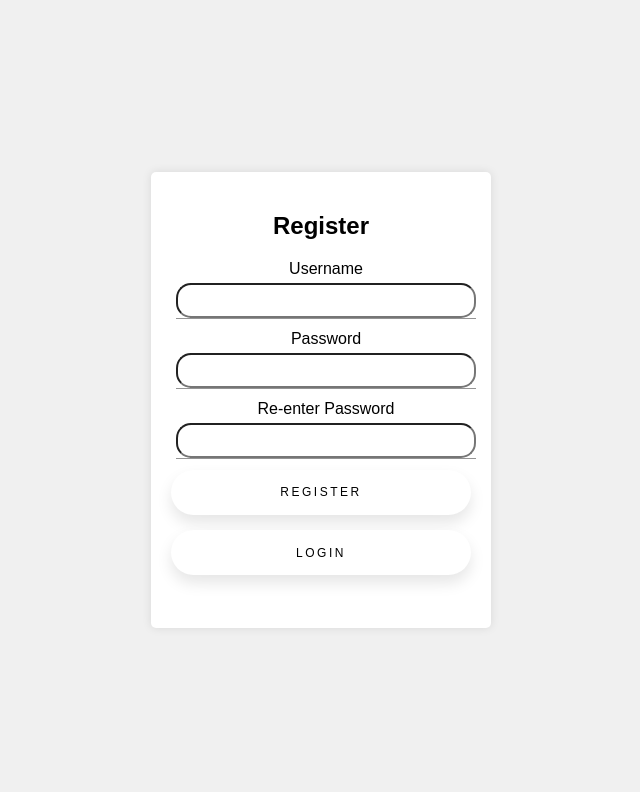
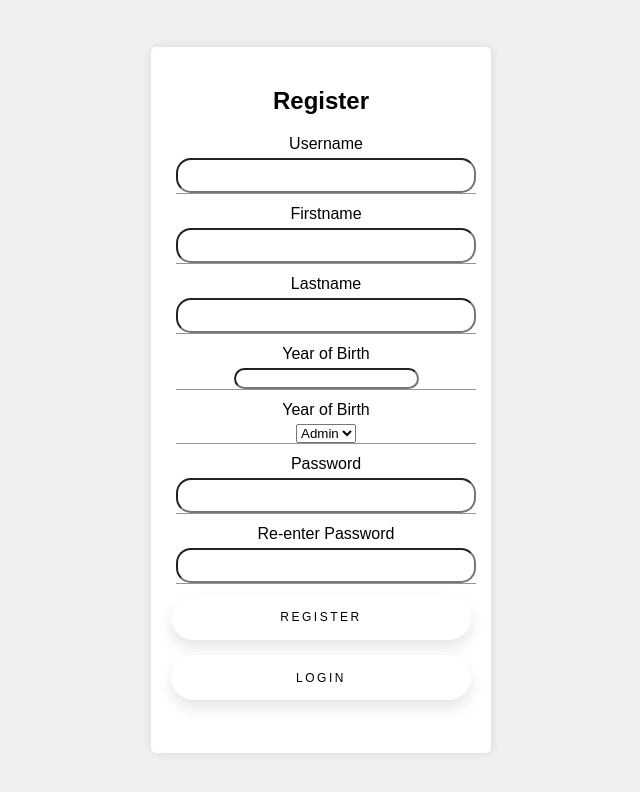
Before and after one commit to WillemVisagie7237/Practical-5_COS221_Group-18, a website: page myapp/views/register.html in a window 1280 px wide. Shown: the whole page, without its empty margins (319-959 px from the left). Drawn offline with Linux system fonts and the light colour scheme.

Commit message:
Fixed code for registration

```diff
--- a/myapp/views/register.html
+++ b/myapp/views/register.html
@@ -23,6 +23,25 @@
         <input type="text" id="username" name="username" required>
       </div>
       <div class="textInputWrapper">
+        <label for="firstname">Firstname</label>
+        <input type="text" id="username" name="firstname" required>
+      </div>
+      <div class="textInputWrapper">
+        <label for="lastname">Lastname</label>
+        <input type="text" id="username" name="lastname" required>
+      </div>
+      <div class="textInputWrapper">
+        <label for="year">Year of Birth</label>
+        <input type="number" id="username" name="year" required>
+      </div>
+      <div class="textInputWrapper">
+        <label for="role">Year of Birth</label>
+        <select name="role" id="username">
+          <option value="Admin">Admin</option>
+          <option value="User">User</option>
+        </select>
+      </div>
+      <div class="textInputWrapper">
         <label for="password">Password</label>
         <input type="password" id="password" name="password" required>
       </div>
```
Also changed, not shown: myapp/app.js (+25 -4 lines), 1 other file.
